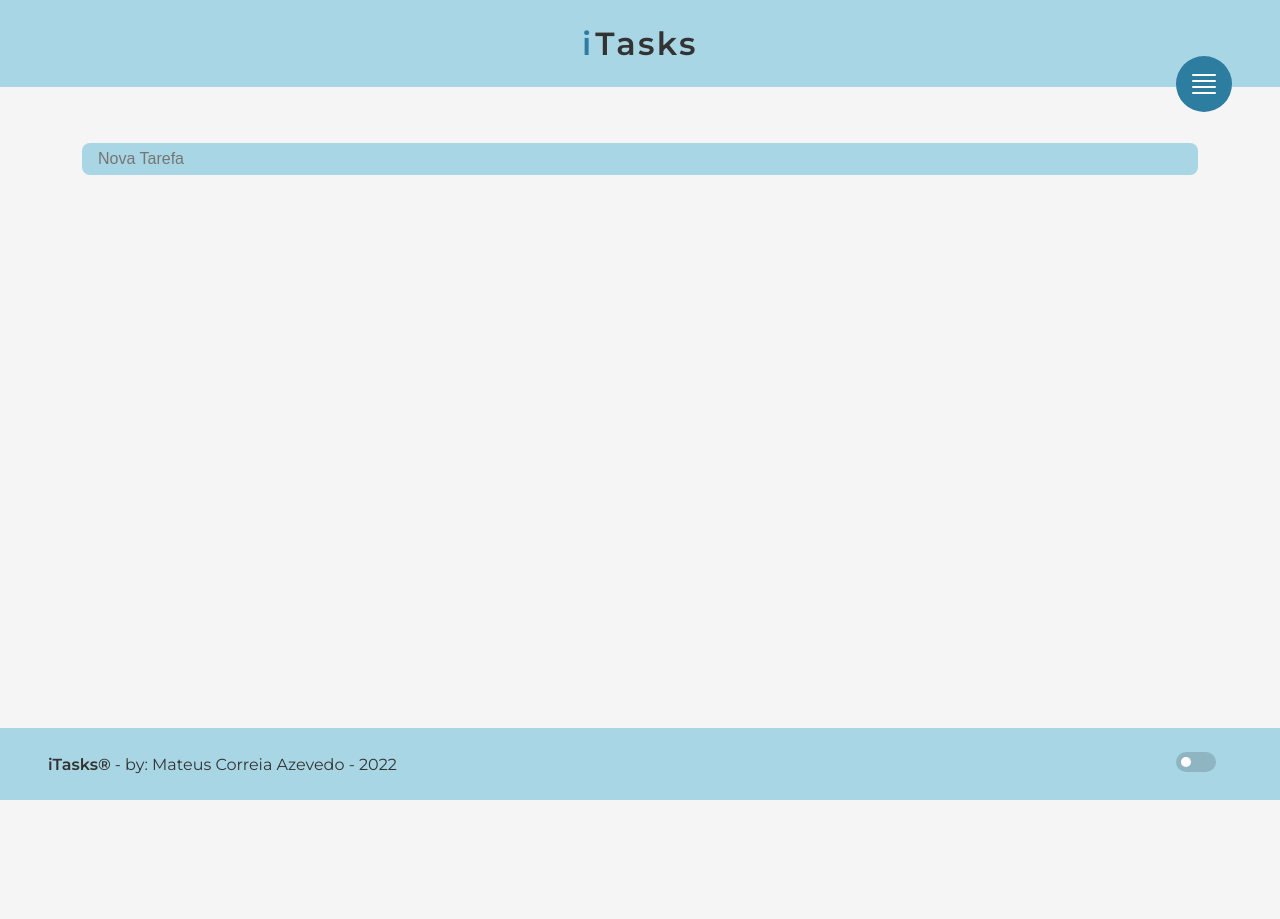
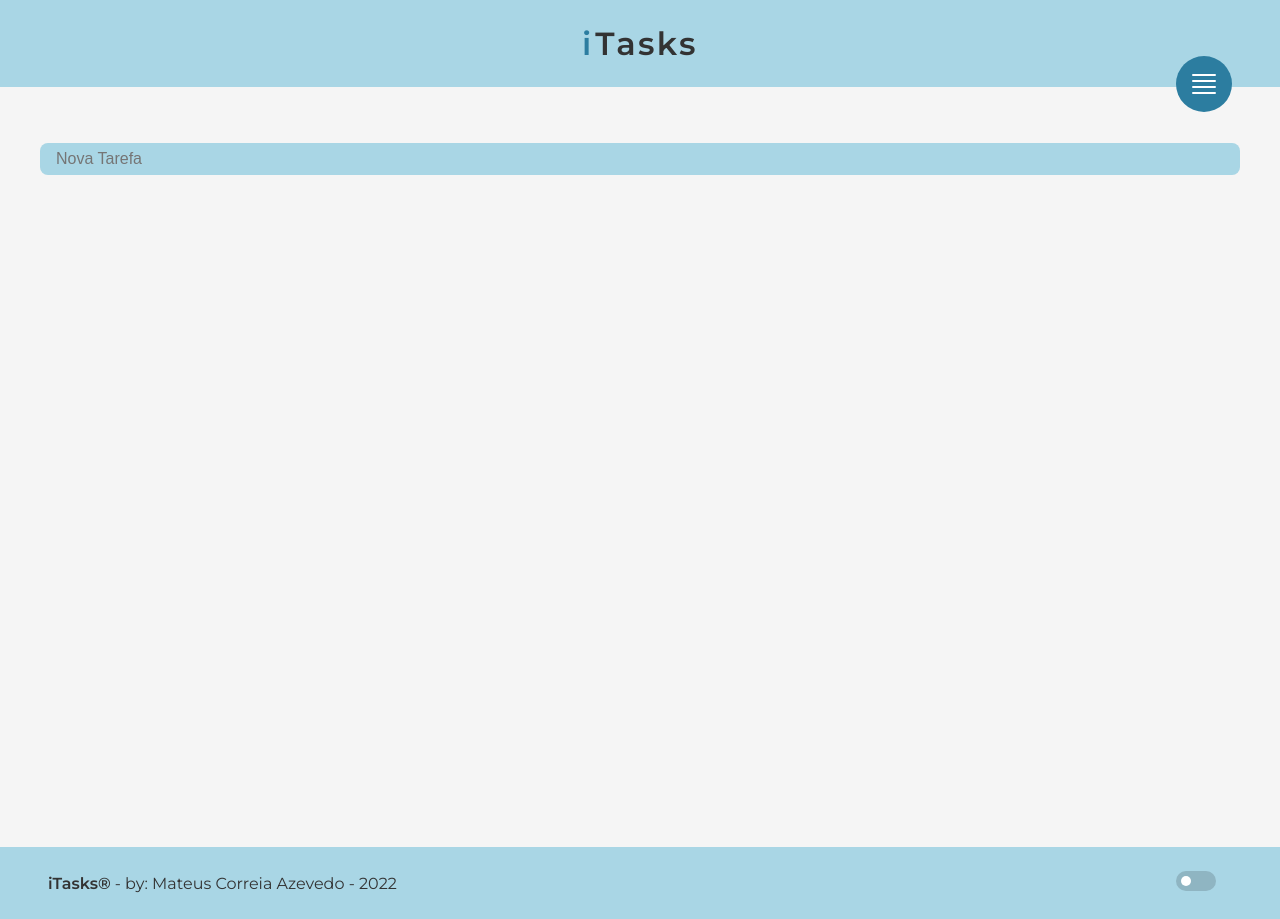
Before and after one commit to mateuscorreiaazevedo/itasks, a React (Vite) app: page / in a window 1280 px wide. Before the commit the page ends 800 px from the top, so only its background shows below. Built offline with nearby package versions, Linux system fonts and the light colour scheme.

Commit message:
style: altering style of the body

```diff
--- a/src/assets/style/global.style.ts
+++ b/src/assets/style/global.style.ts
@@ -7,13 +7,13 @@ export default createGlobalStyle`
     box-sizing: border-box;
   }
   body {
-    position: relative;
+    /* position: relative; */
     font-size: 16px;
     font-family: 'Montserrat', sans-serif;
     background: ${p => p.theme.colors.background};
     color: ${p => p.theme.colors.text};
     width: 100%;
-    min-height: 100vh;
+    height: 100vh;
   }
 
 `
--- a/src/components/footer/style.ts
+++ b/src/components/footer/style.ts
@@ -1,7 +1,7 @@
 import styled from 'styled-components'
 
 export const Footer = styled.footer`
-  position: absolute;
+  /* position: absolute; */
   bottom: 0;
   width: 100%;
   padding: 1.5rem 3rem;
--- a/src/components/ui/wrapper.ts
+++ b/src/components/ui/wrapper.ts
@@ -2,7 +2,7 @@ import styled from 'styled-components'
 
 export const Wrap = styled.div`
   @media (min-width: 1201px) {
-    width: 1116px;
+    width: 1200px;
     margin: 0 auto;
   }
   @media (max-width: 1200px) {
--- a/src/pages/main-page/style.ts
+++ b/src/pages/main-page/style.ts
@@ -1,6 +1,5 @@
 import styled from 'styled-components'
 
 export const Main = styled.main`
-  max-height: 47.5rem;
-  overflow-y: auto;
+  min-height: 47.5rem;
 `
```
